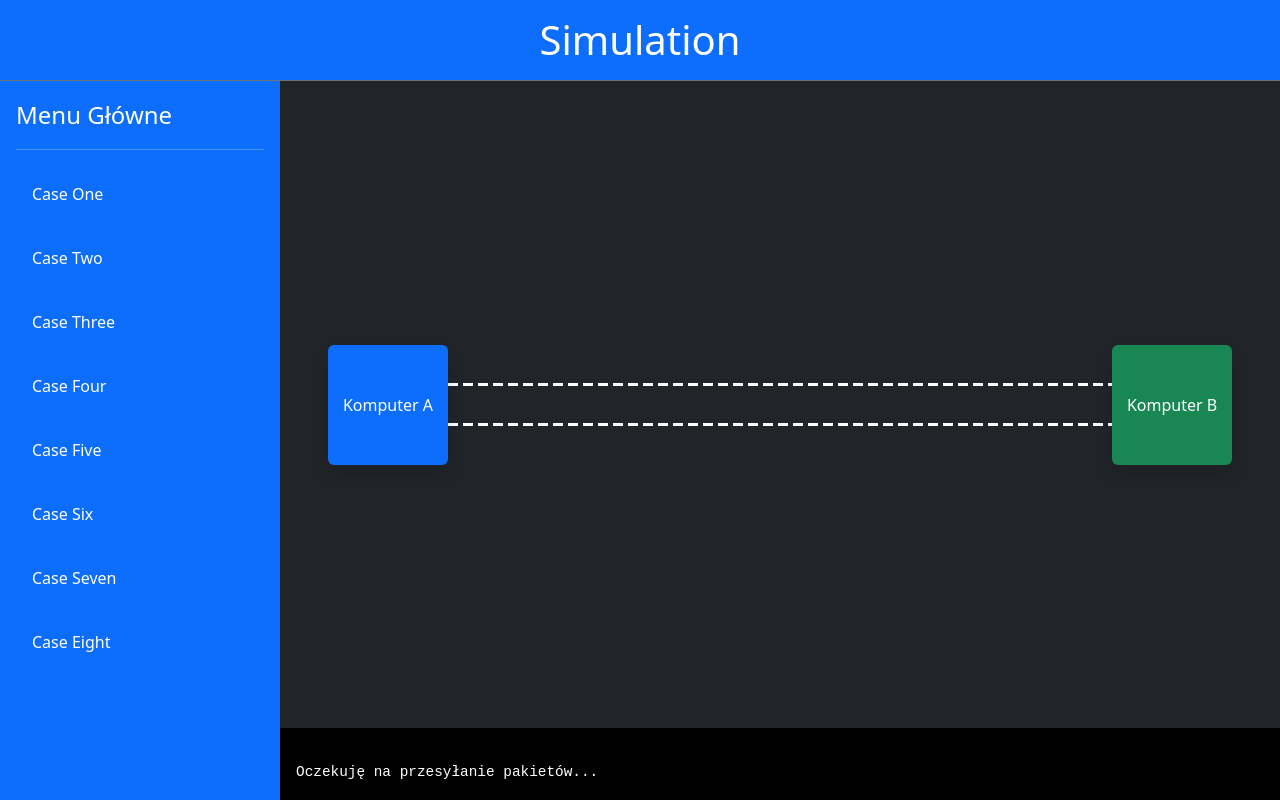
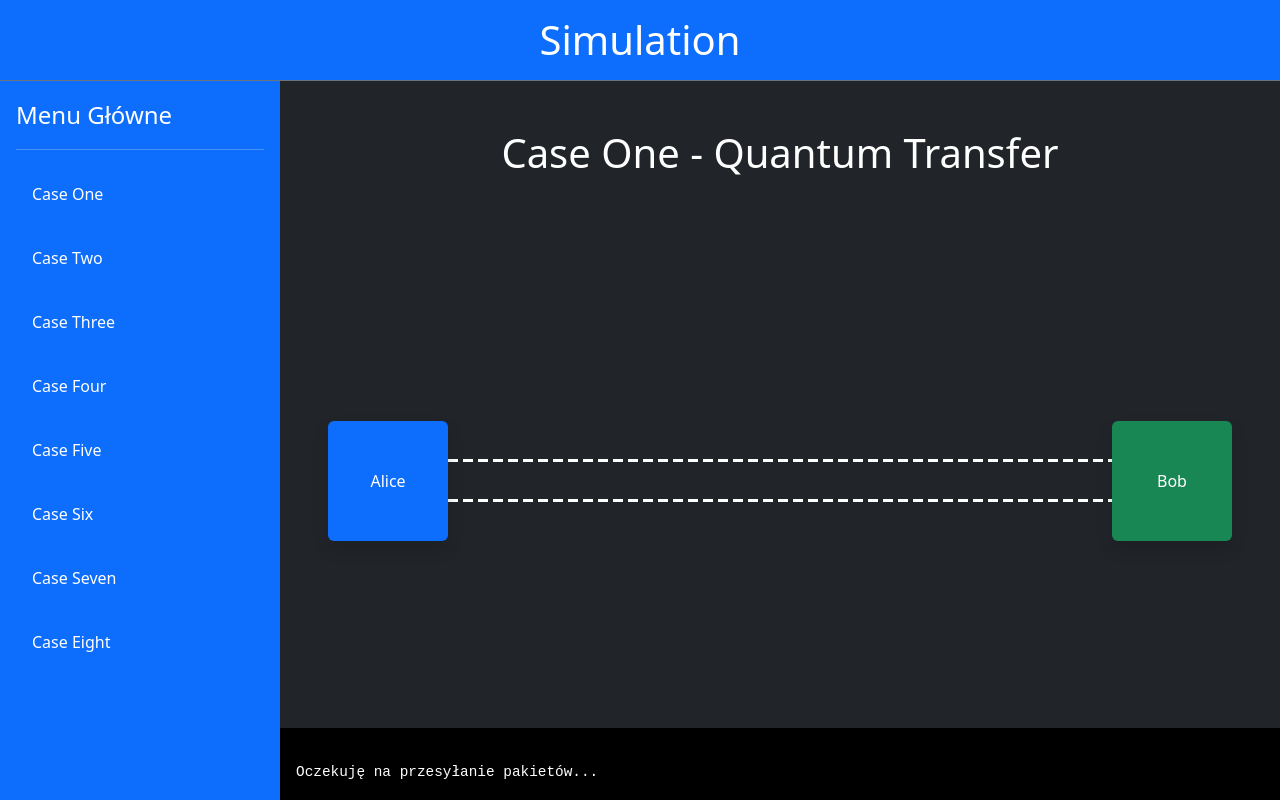
Before and after one commit to patynowskim/HacknarokX2026QuantumTransfer, a React app in the folder frontend/: page /simulation/one in a window 1280 px wide. Built offline with nearby package versions, Linux system fonts and the light colour scheme; the HTML template or start-up script is replaced by a standard one.

Commit message:
Frontend console

```diff
--- a/frontend/src/Case.jsx
+++ b/frontend/src/Case.jsx
@@ -8,33 +8,34 @@ function Case() {
     const sendPacketAtoB = () => {
         const packetId = Date.now() + Math.random();
         setPackets(prev => [...prev, { id: packetId, direction: 'AtoB' }]);
-        setLogs(prev => [...prev, `[${new Date().toLocaleTimeString()}] [A -> B] Wysłano pakiet...`].slice(-4));
+        setLogs(prev => [...prev, `[${new Date().toLocaleTimeString()}] [Alice -> Bob] Wysłano pakiet...`].slice(-4));
         setTimeout(() => {
             setPackets(prev => prev.filter(p => p.id !== packetId));
-            setLogs(prev => [...prev, `[${new Date().toLocaleTimeString()}] [A -> B] Pakiet dotarł do Komputera B.`].slice(-4));
+            setLogs(prev => [...prev, `[${new Date().toLocaleTimeString()}] [Alice -> Bob] Pakiet dotarł do Bob.`].slice(-4));
         }, 2000);
     };
 
     const sendPacketBtoA = () => {
         const packetId = Date.now() + Math.random();
         setPackets(prev => [...prev, { id: packetId, direction: 'BtoA' }]);
-        setLogs(prev => [...prev, `[${new Date().toLocaleTimeString()}] [B -> A] Wysłano pakiet...`].slice(-4));
+        setLogs(prev => [...prev, `[${new Date().toLocaleTimeString()}] [Bob -> ALice] Wysłano pakiet...`].slice(-4));
         setTimeout(() => {
             setPackets(prev => prev.filter(p => p.id !== packetId));
-            setLogs(prev => [...prev, `[${new Date().toLocaleTimeString()}] [B -> A] Pakiet dotarł do Komputera A.`].slice(-4));
+            setLogs(prev => [...prev, `[${new Date().toLocaleTimeString()}] [Bob -> Alice] Pakiet dotarł do Alice.`].slice(-4));
         }, 2000);
     };
 
     return (
         <div className="d-flex flex-column w-100 h-100 bg-dark" style={{ minHeight: '400px' }}>
+            <h1 className='p-5 text-white w-100 d-flex justify-content-center align-items-center'>Case One - Quantum Transfer</h1>
             <div className="d-flex justify-content-between align-items-center flex-grow-1 px-5 w-100">
 
                 <div
-                    onClick={sendPacketAtoB}
                     className="bg-primary text-white d-flex justify-content-center align-items-center rounded shadow flex-shrink-0"
                     style={{ width: '120px', height: '120px', zIndex: 2, cursor: 'pointer' }}
+                    onClick={sendPacketAtoB}
                 >
-                    Komputer A
+                    Alice
                 </div>
 
                 <div className="flex-grow-1 position-relative h-100">
@@ -55,11 +56,11 @@ function Case() {
                 </div>
 
                 <div
-                    onClick={sendPacketBtoA}
                     className="bg-success text-white d-flex justify-content-center align-items-center rounded shadow flex-shrink-0"
                     style={{ width: '120px', height: '120px', zIndex: 2, cursor: 'pointer' }}
+                    onClick={sendPacketBtoA}
                 >
-                    Komputer B
+                    Bob
                 </div>
             </div>
             <div className="w-100 bg-black text-secondary m-0 p-3 consoleP overflow-hidden d-flex flex-column justify-content-end" style={{ height: '10%' }}>
```
